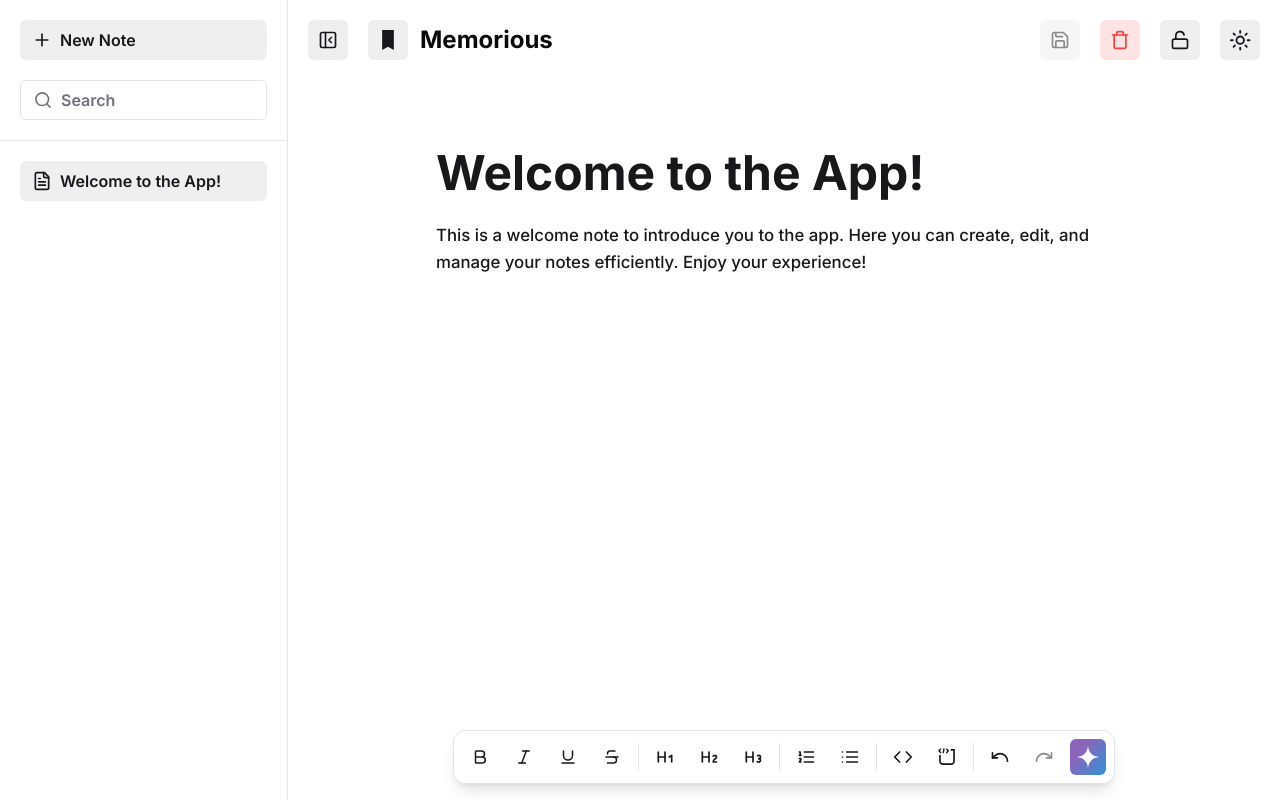
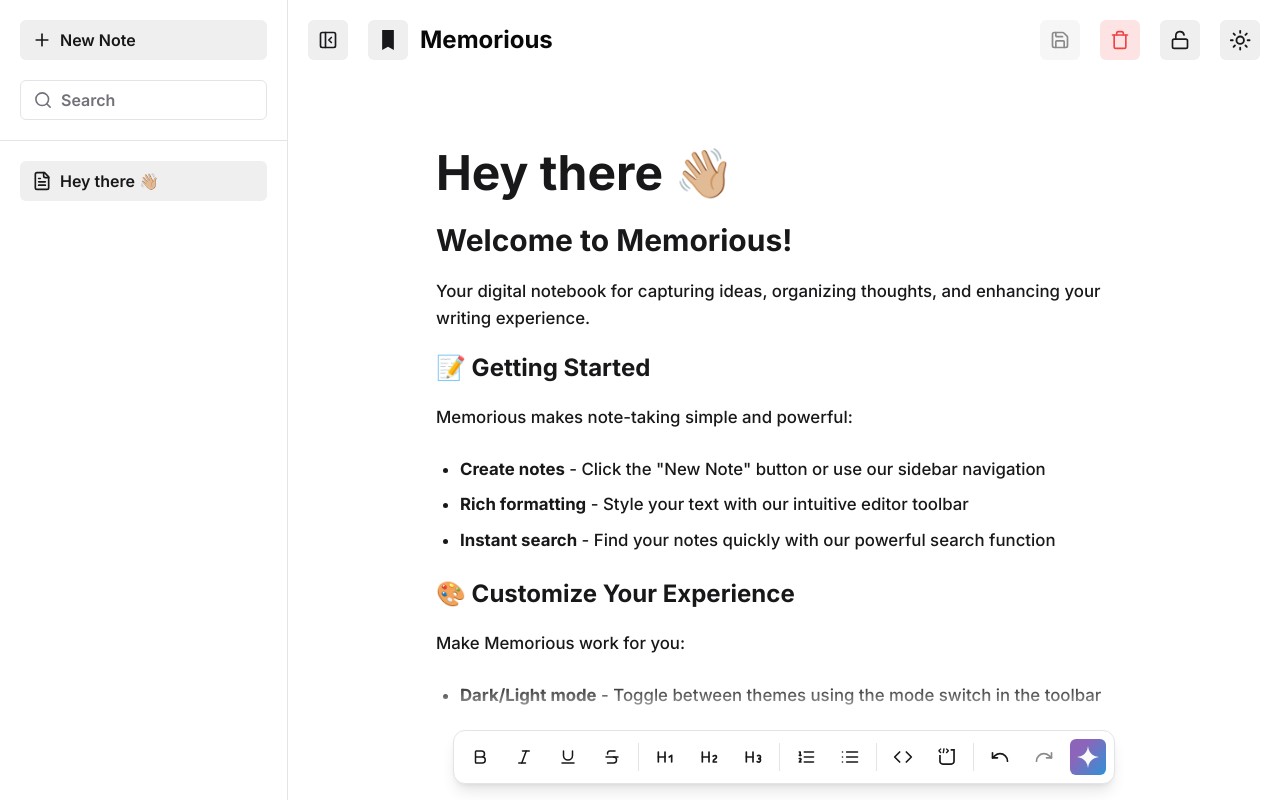
Before and after one commit to SwayamRabari/memorious, a Next.js app: page /demopage in a window 1280 px wide. Built offline with nearby package versions, Linux system fonts and the light colour scheme.

Commit message:
fix: Update welcome note content and structure for improved user onboarding experience

```diff
--- a/src/app/demopage/page.tsx
+++ b/src/app/demopage/page.tsx
@@ -47,12 +47,73 @@
 
   const [canEdit, setCanEdit] = useState(true);
   const [searchQuery, setSearchQuery] = useState('');
+  // Notes are only saved in memory for this demo.
+  // Your changes will be lost if you refresh or close the page.
   const [notesArray, setNotesArray] = useState<Note[]>([
     {
       id: 'welcome-note',
-      title: 'Welcome to the App!',
-      content:
-        'This is a welcome note to introduce you to the app. Here you can create, edit, and manage your notes efficiently. Enjoy your experience!',
+      title: 'Hey there 👋🏼',
+      content: `<div class="welcome-container">
+  <h1>Welcome to Memorious!</h1>
+
+  <p class="intro">Your digital notebook for capturing ideas, organizing thoughts, and enhancing your writing experience.</p>
+
+  <h2>📝 Getting Started</h2>
+  <div class="feature-section">
+    <p>Memorious makes note-taking simple and powerful:</p>
+    <ul>
+      <li><strong>Create notes</strong> - Click the "New Note" button or use our sidebar navigation</li>
+      <li><strong>Rich formatting</strong> - Style your text with our intuitive editor toolbar</li>
+      <li><strong>Instant search</strong> - Find your notes quickly with our powerful search function</li>
+    </ul>
+  </div>
+
+  <h2>🎨 Customize Your Experience</h2>
+  <div class="feature-section">
+    <p>Make Memorious work for you:</p>
+    <ul>
+      <li><strong>Dark/Light mode</strong> - Toggle between themes using the mode switch in the toolbar</li>
+      <li><strong>Focus mode</strong> - Hide the sidebar for distraction-free writing</li>
+      <li><strong>Lock editing</strong> - Use the lock icon to prevent accidental changes to important notes</li>
+      <li><strong>Responsive layout</strong> - Enjoy a seamless experience on any device</li>
+    </ul>
+  </div>
+
+  <h2>🤖 AI-Powered Writing</h2>
+  <div class="feature-section">
+    <p>Enhance your writing with our AI assistant:</p>
+    <ul>
+      <li><strong>Content generation</strong> - Get help drafting content for your notes</li>
+      <li><strong>Creative ideas</strong> - Overcome writer's block with AI-generated content</li>
+      <li><strong>Format results</strong> - Decide how the response should be</li>
+    </ul>
+  </div>
+
+  <h2>💡 Try These Prompts</h2>
+  <div class="example-container">
+    <div class="example">
+      <h3>✏️ Draft Content</h3>
+      <p class="prompt">"Write a product description for my new eco-friendly water bottle"</p>
+      <p class="result">Get a professionally written first draft to jumpstart your work.</p>
+    </div>
+
+    <div class="example">
+      <h3>🔄 Rewrite & Polish</h3>
+      <p class="prompt">"Rewrite this paragraph to sound more professional"</p>
+      <p class="result">Instantly improve the tone and clarity of your writing.</p>
+    </div>
+
+    <div class="example">
+      <h3>📋 Generate Structure</h3>
+      <p class="prompt">"Create an outline for a presentation about renewable energy"</p>
+      <p class="result">Quickly organize your thoughts with AI-generated frameworks.</p>
+    </div>
+  </div>
+
+  <h2>📁 Organize Your Way</h2>
+  <p>Create as many notes as you need and find them quickly with our powerful search feature. Perfect for projects, ideas, meeting notes, and more!</p>
+  <p>Note: This is demo mode so changes will not be saved for future sessions.</p>
+</div>`,
     },
   ]);
   const [selectedNoteContent, setSelectedNoteContent] = useState('');
--- a/src/components/ui/logo.tsx
+++ b/src/components/ui/logo.tsx
@@ -1,20 +1,18 @@
 export default function Logo() {
   return (
-    <>
-      <div className="logo text-2xl font-bold flex items-center gap-3 select-none">
+    <div className="logo flex items-center gap-3 select-none">
       <div
-          className="h-10 bg-secondary w-10 rounded-md flex justify-center items-center
-            "
+        className="h-10 w-10 bg-secondary rounded-md flex justify-center items-center"
+        aria-hidden="true"
       >
         <svg
           xmlns="http://www.w3.org/2000/svg"
-            width="100"
-            height="171"
+          width="20"
+          height="20"
           viewBox="0 0 100 171"
           fill="none"
-            style={{
-              height: '50%',
-            }}
+          role="img"
+          aria-label="Memorious logo"
         >
           <path
             d="M100 0H0V171L50 143L100 171V0Z"
@@ -22,10 +20,9 @@
           />
         </svg>
       </div>
-        <div className="text-2xl font-bold text-foreground hidden sm:block">
+      <span className="text-2xl font-bold text-foreground hidden sm:block">
         Memorious
+      </span>
     </div>
-      </div>
-    </>
   );
 }
```
Lines whose indentation alone changed are shown as unchanged.
